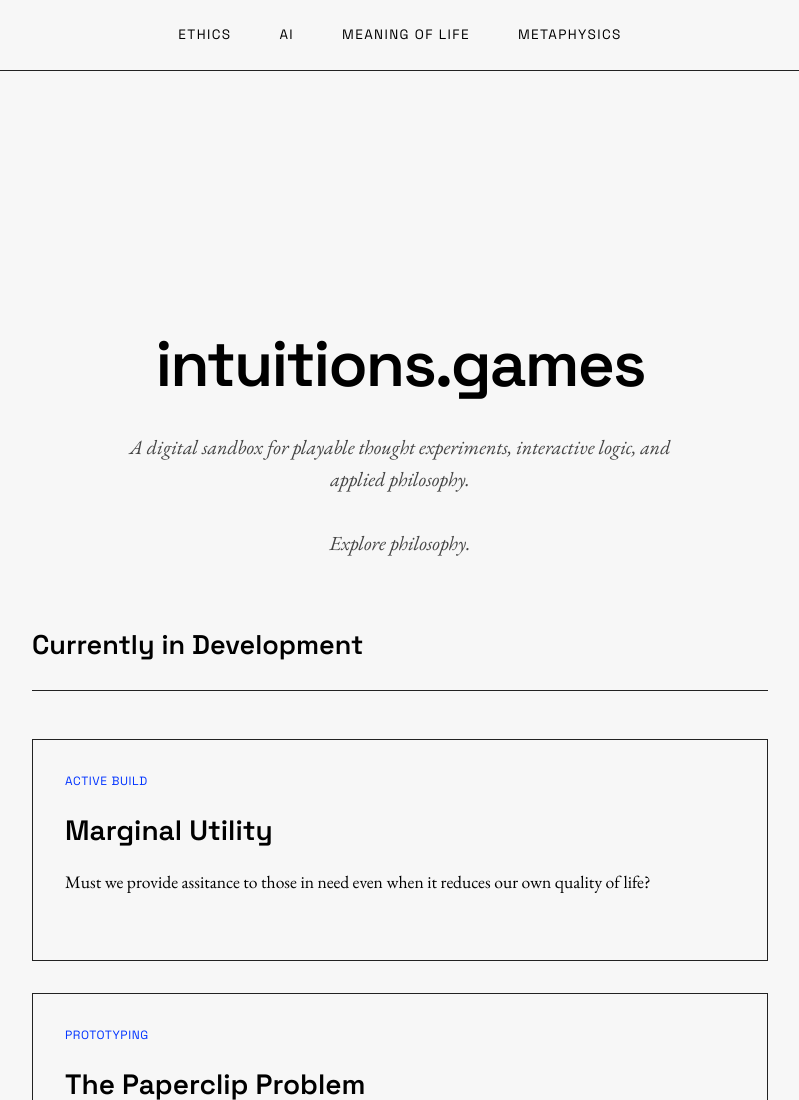
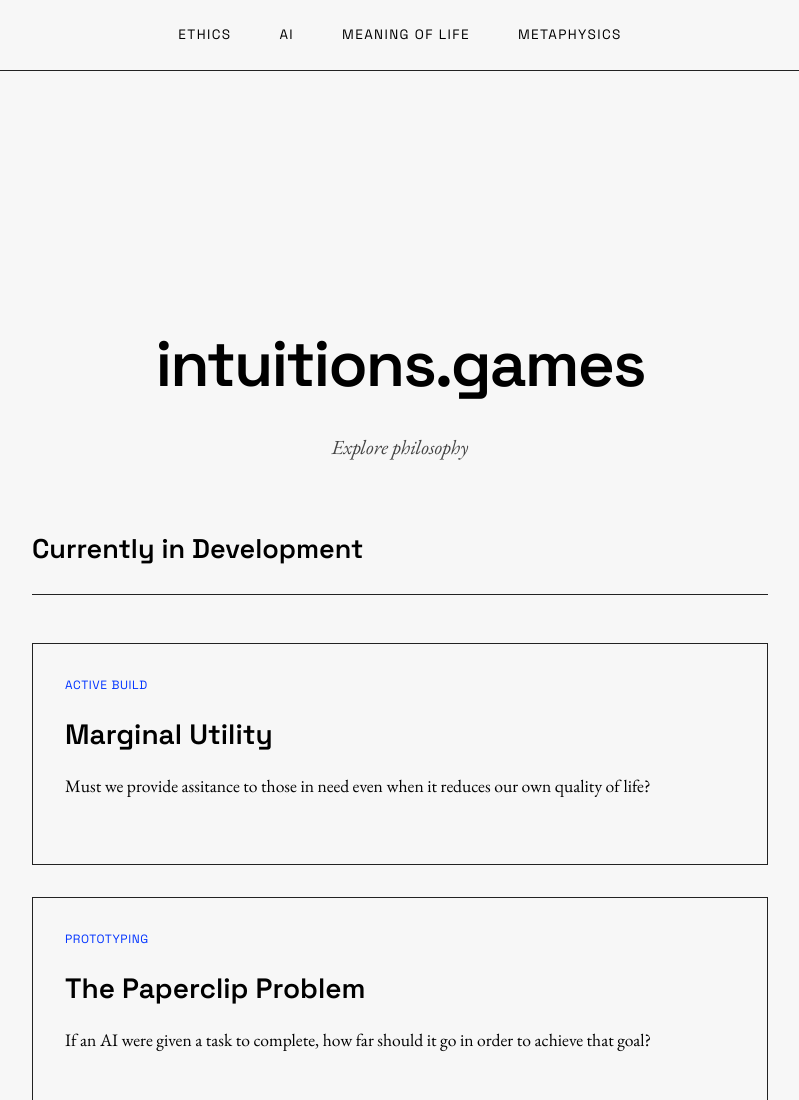
Before and after one commit to kevinjpatton/intuitionsdotgames, a plain HTML site: page index.html in a window 1280 px wide. Shown: the top 1100 px of the page, without its empty margins (240-1039 px from the left). Drawn offline with nearby package versions, Linux system fonts and the light colour scheme.

Commit message:
Update index.html

```diff
--- a/index.html
+++ b/index.html
@@ -46,7 +46,7 @@
                 </svg>
             </div>
             <h1 class="site-title">intuitions.games</h1>
-            <p class="subtitle">A digital sandbox for playable thought experiments, interactive logic, and applied philosophy.<br><br>Explore philosophy.</p>
+            <p class="subtitle">Explore philosophy</p>
         </header>
 
         <section class="projects fade-in delay-2">
```
